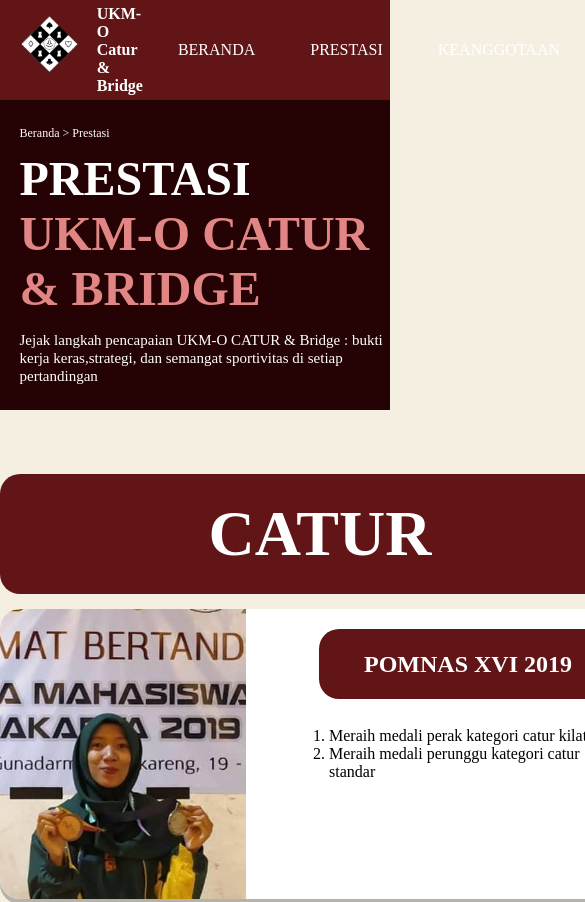
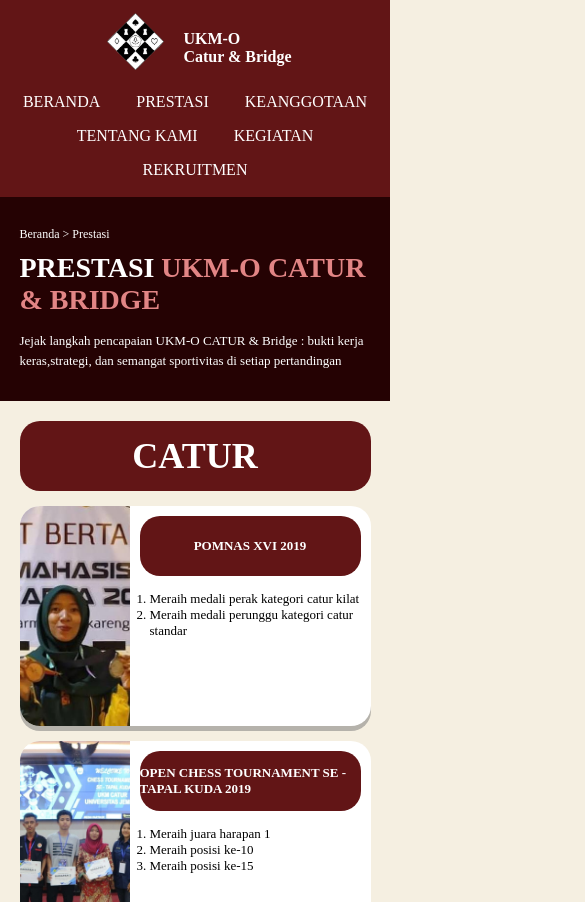
Before and after one commit to HamdSatoru/UKMOcatur, a plain HTML site: page prestasi.html in a window 390 px wide. Shown: the top 902 px of the page, 585 px wide, since content can reach past the window. Drawn offline with Linux system fonts and the light colour scheme.

Commit message:
kokoseto

```diff
--- a/style-prestasi.css
+++ b/style-prestasi.css
@@ -81,13 +81,15 @@
 
 .judul {
     background-color: #250203;
-    width: 100%;
-    height: 310px;
     color: #fff;
+
+}
+.judul_teks {
+    max-width: 1440px;
 }
 .catur {
     background-color: #621516;
-    width: 640px;
+    max-width: 640px;
     height: 120px;
     color:#fff;
     border-radius: 20px;
@@ -96,6 +98,7 @@
     align-items: center;
     display: flex;
     margin-top: 10%;
+
 }
 .prestasi_catur {
     background-color: #fff;
@@ -198,6 +201,7 @@
     display: grid;
     grid-template-columns: 640px 640px;
     justify-content: space-evenly;
+
 }
 
 .bridge {
@@ -437,3 +441,217 @@
     width: 600px;
     height: auto;
 }
+.rigthFooter img{
+    width: 600px;
+    height: auto;
+}
+
+/* LAPTOP KECIL (1400px ke bawah) */
+@media (max-width: 1400px) {
+
+    .judul_teks {
+        width: 90%;
+    }
+
+    .konten {
+        grid-template-columns: 1fr 1fr;
+        gap: 20px;
+        padding: 0 20px;
+    }
+
+    .kolom1,
+    .kolom2 {
+        margin: 0;
+    }
+
+    .catur,
+    .bridge {
+        width: 100%;
+        max-width: 100%;
+        font-size: 48px;
+    }
+
+    .prestasi_catur,
+    .prestasi_bridge {
+        width: 100%;
+    }
+
+    .topFooter {
+        flex-wrap: wrap;
+    }
+
+    .garis1,
+    .rigthFooter img {
+        width: 100%;
+    }
+
+    .garis2 {
+        width: 25%;
+    }
+}
+
+/* TABLET (1000px ke bawah) */
+@media (max-width: 1000px) {
+
+    .navbar {
+        height: auto;
+        flex-wrap: wrap;
+        padding: 10px 0;
+    }
+
+    .navbar ul {
+        flex-wrap: wrap;
+        justify-content: center;
+        margin-right: 0;
+    }
+
+    .li-class {
+        padding: 8px;
+        margin: 0;
+    }
+
+    .judul {
+        width: 100%;
+        height: auto;
+        padding: 30px 5%;
+    }
+
+    .judul_teks {
+        width: 100%;
+    }
+
+    .judul_utama {
+        font-size: 36px;
+    }
+
+    .deskripsi {
+        font-size: 14px;
+        line-height: 20px;
+    }
+
+    .konten {
+        grid-template-columns: 1fr;
+        padding: 0 5%;
+    }
+
+    .catur,
+    .bridge {
+        height: 90px;
+        font-size: 44px;
+        margin-top: 20px;
+    }
+
+    .prestasi_catur img,
+    .prestasi_bridge img {
+        width: 200px;
+    }
+
+    .judul_prestasi,
+    .judul_prestasi2,
+    .judul_prestasi3,
+    .judul_prestasi4,
+    .judul_prestasi5,
+    .kolom2 .judul_prestasi1,
+    .kolom2 .judul_prestasi2,
+    .kolom2 .judul_prestasi3,
+    .kolom2 .judul_prestasi4 {
+        width: 100%;
+    }
+
+    .keteranganlomba,
+    .kolom2 .keteranganlomba {
+        width: 100%;
+        margin-left: 0;
+    }
+
+    .latarFooter {
+        height: auto;
+        padding-bottom: 20px;
+    }
+
+    .topFooter {
+        flex-direction: column;
+        align-items: center;
+    }
+
+    .medsos,
+    .row5,
+    .rigthFooter {
+        width: 90%;
+        margin-left: 0;
+        margin-right: 0;
+    }
+
+    .bottomFooter {
+        flex-direction: column;
+        align-items: center;
+    }
+
+    .garis2,
+    .text16 {
+        width: 90%;
+    }
+}
+
+/* HP (600px ke bawah) */
+@media (max-width: 600px) {
+
+    .navbar {
+        flex-direction: column;
+        position: static;
+    }
+
+    .logo-website {
+        margin-left: 0;
+    }
+
+    .judul_utama {
+        font-size: 28px;
+    }
+
+    .deskripsi {
+        font-size: 13px;
+    }
+
+    .catur,
+    .bridge {
+        height: 70px;
+        font-size: 36px;
+    }
+
+    .prestasi_catur,
+    .prestasi_bridge {
+        height: auto;
+        min-height: 220px;
+    }
+
+    .prestasi_catur img,
+    .prestasi_bridge img {
+        width: 110px;
+        height: auto;
+    }
+
+    .keteranganCatur,
+    .keteranganBridge {
+        padding: 10px;
+    }
+
+    .judul_prestasi,
+    .judul_prestasi2,
+    .judul_prestasi3,
+    .judul_prestasi4,
+    .judul_prestasi5,
+    .kolom2 .judul_prestasi1,
+    .kolom2 .judul_prestasi2,
+    .kolom2 .judul_prestasi3,
+    .kolom2 .judul_prestasi4 {
+        height: 60px;
+        font-size: 13px;
+    }
+
+    .keteranganlomba,
+    .kolom2 .keteranganlomba {
+        margin-top: 15px;
+        font-size: 13px;
+    }
+}
```
